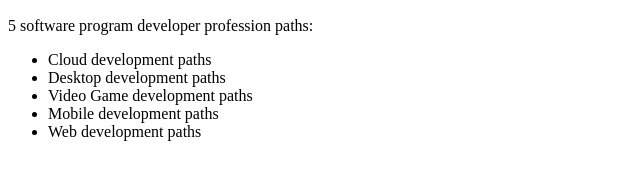
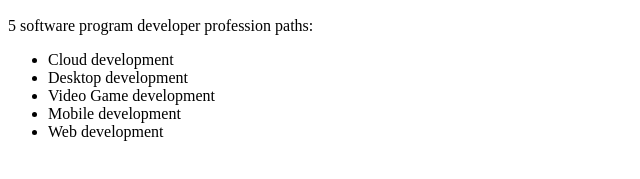
Before and after one commit to acciojob/development-paths-nandan881, a website: page main.html in a window 1280 px wide. Shown: the part 383-562 px from the top of the page, without its empty margins (0-640 px from the left). Drawn offline with Linux system fonts and the light colour scheme.

Commit message:
created a submission

```diff
--- a/main.html
+++ b/main.html
@@ -9,18 +9,18 @@
     <h1>Welcome to Accio Jobs!</h1>
 
     <!-- Image with specified height -->
-    <img src="https://images.unsplash.com/photo-1505028106030-e07ea1bd80c3?crop=entropy&cs=tinysrgb&fit=max&fm=jpg&ixid=MnwxMTc3M3wwfDF8c2VhcmNofDR8fHNvZnR3YXJlJTIwZGV2ZWxvcG1lbnQlMjBjYXJlZXIlMjBwYXRofGVufDB8fHx8MTY3MjMwNDEyNg&ixlib=rb-4.0.3&q=80&w=2000" alt="Software Development" height="300">
+    <img src="https://images.unsplash.com/photo-1505028106030-e07ea1bd80c3?crop=entropy&cs=tinysrgb&fit=max&fm=jpg&ixid=MnwxMTc3M3wwfDF8c2VhcmNofDR8fHNvZnR3YXJlJTIwZGV2ZWxvcG1lbnQlMjBjYXJlZXIlMjBwYXRofGVufDB8fHx8MTY3MjMwNDEyNg&ixlib=rb-4.0.3&q=80&w=2000" alt="Software Development paths" height="300">
 
     <!-- Paragraph with text ending with a colon -->
     <p>5 software program developer profession paths:</p>
 
     <!-- Unordered list of development paths -->
     <ul>
-        <li>Cloud development paths</li>
-        <li>Desktop development paths</li>
-        <li>Video Game development paths</li>
-        <li>Mobile development paths</li>
-        <li>Web development paths</li>
+        <li>Cloud development </li>
+        <li>Desktop development </li>
+        <li>Video Game development </li>
+        <li>Mobile development </li>
+        <li>Web development </li>
     </ul>
 </body>
 </html>
```
